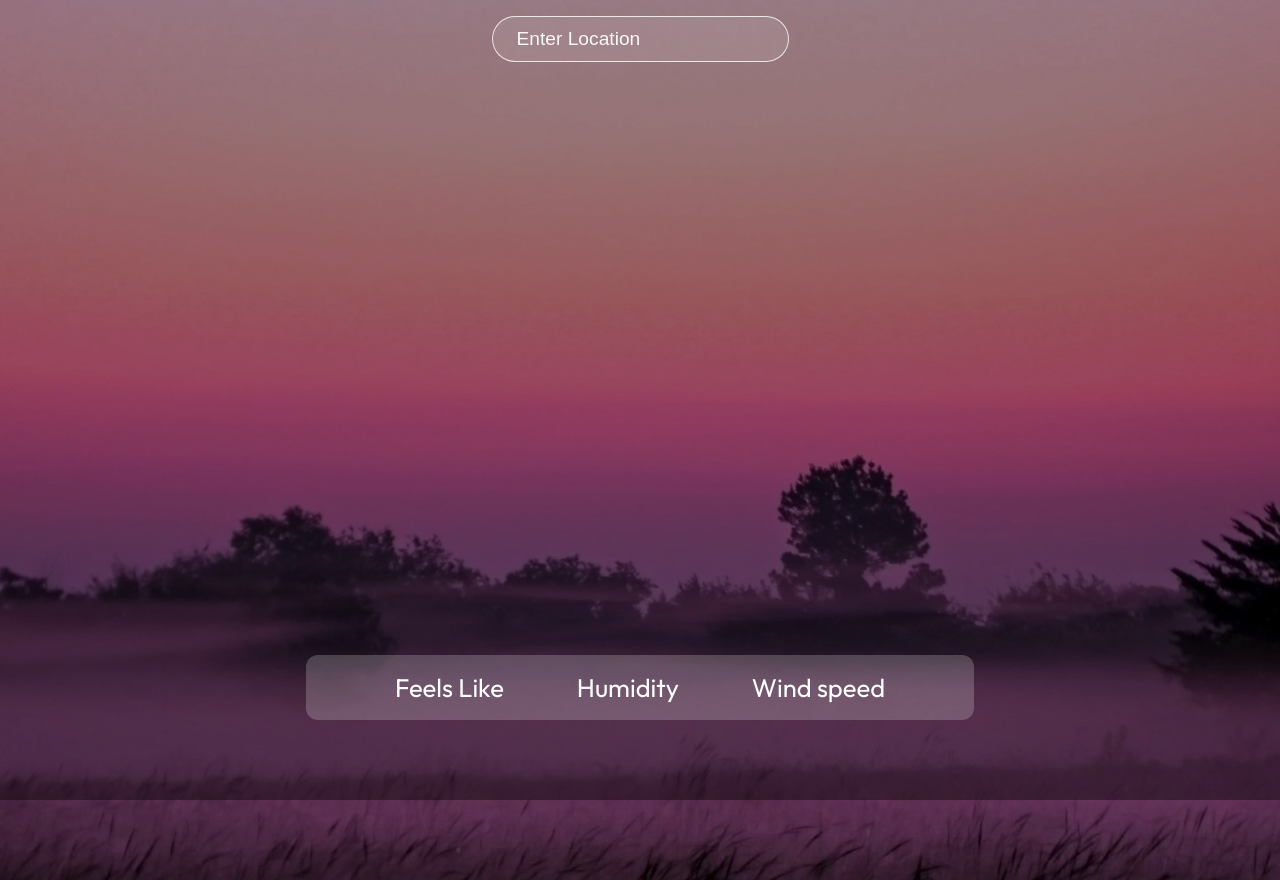
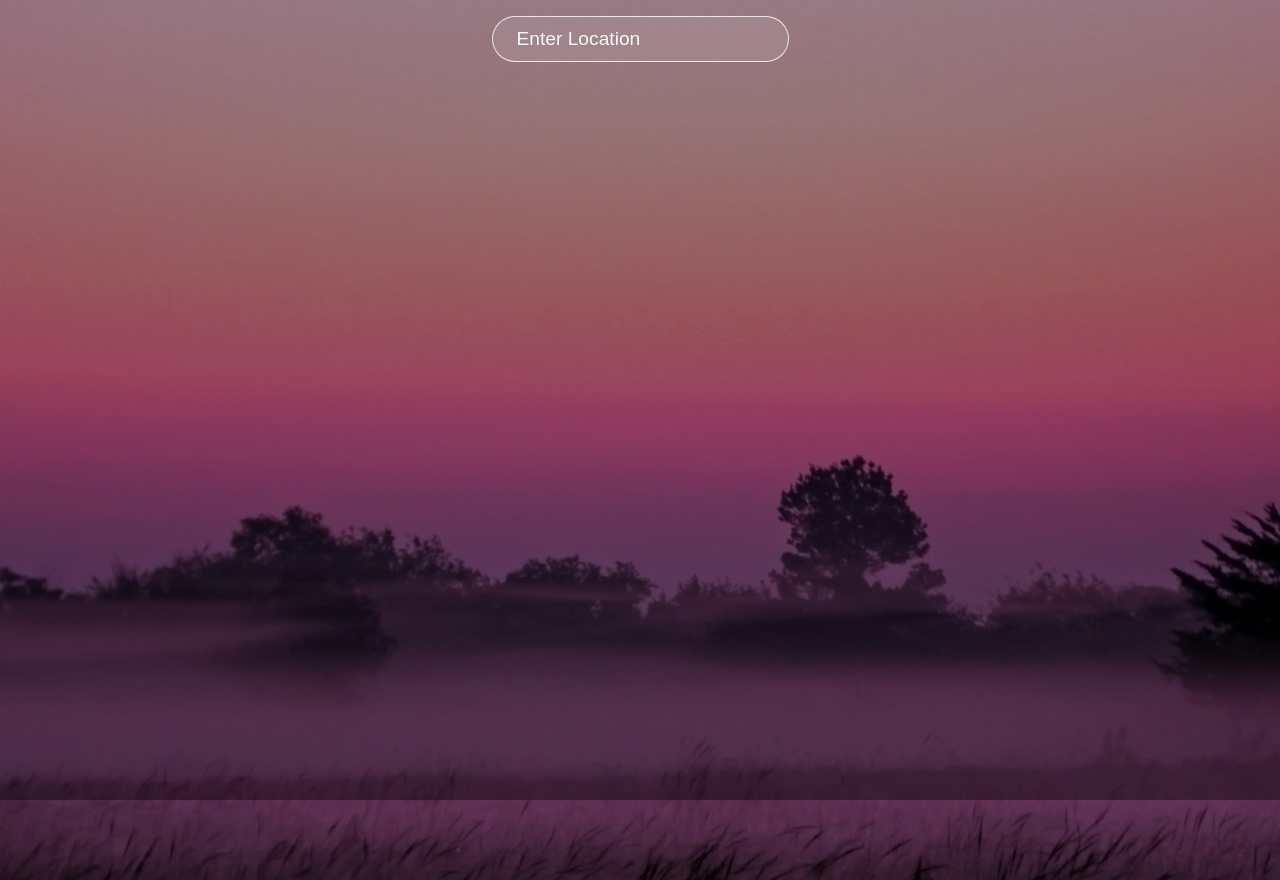
Before and after one commit to arjuncvinod/Weather-App, a React (Create React App) app: page / in a window 1280 px wide. Built offline with nearby package versions, Linux system fonts and the light colour scheme.

Commit message:
conditonally rendered

```diff
--- a/src/App.js
+++ b/src/App.js
@@ -19,6 +19,7 @@ const searchLocation = (event)=>{
 }
 
   return (
+
     <div className="app">
       <div className="search">
         <input
@@ -38,6 +39,7 @@ const searchLocation = (event)=>{
             {data.weather && <p>{data.weather[0].main}°F</p>}
           </div>
         </div>
+        {data.name !== undefined &&
         <div className="bottom">
           <div className="feels">
             {data.main && <p className="bold">{data.main.feels_like}</p>}
@@ -52,6 +54,7 @@ const searchLocation = (event)=>{
             <p>Wind speed</p>
           </div>
         </div>
+        }
       </div>
     </div>
   );
```
